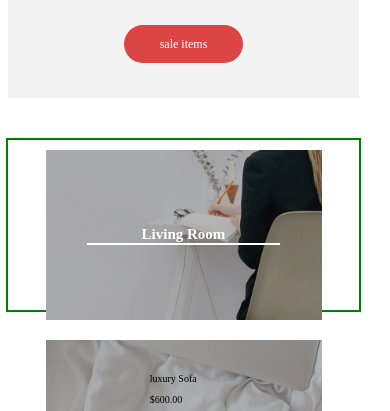
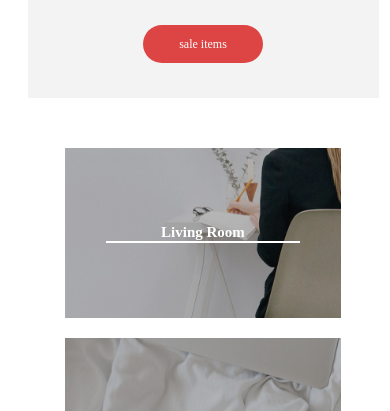
Before and after one commit to ElsongMaster/DushimeElvis_Emporium, a website: page index.html in a window 390 px wide. Shown: the part 655-1066 px from the top of the page. Drawn offline with Linux system fonts and the light colour scheme; files whose address does not match are found by name.

Commit message:
section-categories responsives MAJ

```diff
--- a/src/scss/modules/_NavBar.scss
+++ b/src/scss/modules/_NavBar.scss
@@ -1,5 +1,7 @@
 body {
   width: 100vw;
+  display: flex;
+  justify-content: center;
 }
 .bodyContent {
   display: flex;
--- a/src/scss/modules/_section-categories.scss
+++ b/src/scss/modules/_section-categories.scss
@@ -3,7 +3,7 @@
   justify-content: space-evenly;
   flex-wrap: wrap;
   width: 100%;
-  height: 170px;
+  height: fit-content;
   margin: 40px 0;
   div:nth-child(1) {
     background-image: url("./img/services/service-1.jpg");
@@ -16,7 +16,7 @@
   }
   div {
     flex-basis: max(30%, 276px);
-    height: 100%;
+    height: 170px;
     // width: 32%;
     background-size: 100% 100%;
     display: flex;
@@ -34,10 +34,6 @@
 
 @media (max-width: 1023px) {
   .section-categories {
-    @include bordered(green);
-    // min-height: 170px;
-    // height: fit-content !important;
-
     div {
       margin: 10px auto;
     }
```
Also changed, not shown: public/css/app.css, 1 other file.
